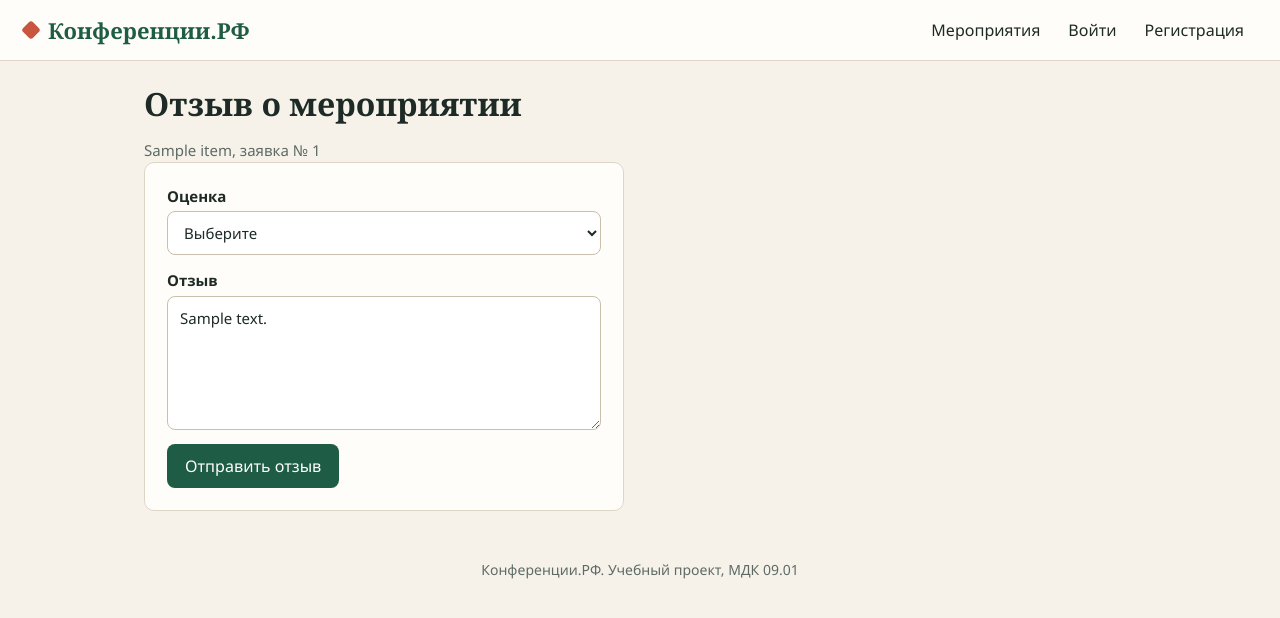
After one commit to marinajkk/MDK.09.01, a Flask app: template app/templates/review.html in a window 1280 px wide. The commit adds this page. Shown: the top 618 px of the page. Run offline with Flask 3, Linux system fonts and the light colour scheme; the template is opened without the code that fills it: most values are stand-ins (such as "Sample title", 1, 10 or a date in 2020).

Commit message:
Отзыв доступен только после завершения мероприятия

```diff
--- a/app/__init__.py
+++ b/app/__init__.py
@@ -4,7 +4,7 @@
 
 from .db import Database
 from .security import init_security, load_secret_key
-from .models import EventRepository, RequestRepository, UserRepository
+from .models import EventRepository, RequestRepository, ReviewRepository, UserRepository
 
 
 def create_app(config=None):
@@ -23,6 +23,7 @@
     app.users = UserRepository(app.db)
     app.events = EventRepository(app.db)
     app.requests_repo = RequestRepository(app.db)
+    app.reviews = ReviewRepository(app.db)
 
     @app.before_request
     def load_user():
--- a/app/templates/my_requests.html
+++ b/app/templates/my_requests.html
@@ -5,7 +5,7 @@
 <h1>Мои заявки</h1>
 {% if items %}
 <table>
-  <thead><tr><th>№</th><th>Мероприятие</th><th>Помещение</th><th>Оплата</th><th>Мест</th><th>Статус</th></tr></thead>
+  <thead><tr><th>№</th><th>Мероприятие</th><th>Помещение</th><th>Оплата</th><th>Мест</th><th>Статус</th><th></th></tr></thead>
   <tbody>
   {% for r in items %}
   <tr>
@@ -15,6 +15,10 @@
     <td data-label="Оплата">{{ r['payment'] }}</td>
     <td data-label="Мест">{{ r['seats'] }}</td>
     <td data-label="Статус">{{ badge(r['status']) }}</td>
+    <td class="action">
+      {% if r['status'] == 'завершено' and not r['reviewed_id'] %}<a class="btn ghost" href="{{ url_for('main.review', request_id=r['id']) }}">Оставить отзыв</a>
+      {% elif r['reviewed_id'] %}<span class="muted">Отзыв отправлен</span>{% endif %}
+    </td>
   </tr>
   {% endfor %}
   </tbody>
--- /dev/null
+++ b/app/templates/review.html
@@ -0,0 +1,21 @@
+{% extends "base.html" %}
+{% block title %}Отзыв{% endblock %}
+{% block content %}
+<h1>Отзыв о мероприятии</h1>
+<p class="muted">{{ item['event_title'] }}, заявка № {{ item['id'] }}</p>
+<form method="post" class="form" data-validate novalidate>
+  <input type="hidden" name="csrf_token" value="{{ csrf_token() }}">
+  <label>Оценка
+    <select name="rating" required>
+      <option value="">Выберите</option>
+      {% for i in [5, 4, 3, 2, 1] %}<option value="{{ i }}" {% if values.get('rating') == i|string %}selected{% endif %}>{{ i }}</option>{% endfor %}
+    </select>
+    {% if errors.rating %}<span class="err">{{ errors.rating }}</span>{% endif %}
+  </label>
+  <label>Отзыв
+    <textarea name="body" rows="5" required minlength="10" maxlength="1000">{{ values.get('body', '') }}</textarea>
+    {% if errors.body %}<span class="err">{{ errors.body }}</span>{% endif %}
+  </label>
+  <button class="btn" type="submit">Отправить отзыв</button>
+</form>
+{% endblock %}
```
Also changed, not shown: app/main.py (+24 -3 lines), app/templates/event.html (+9 -0 lines).
